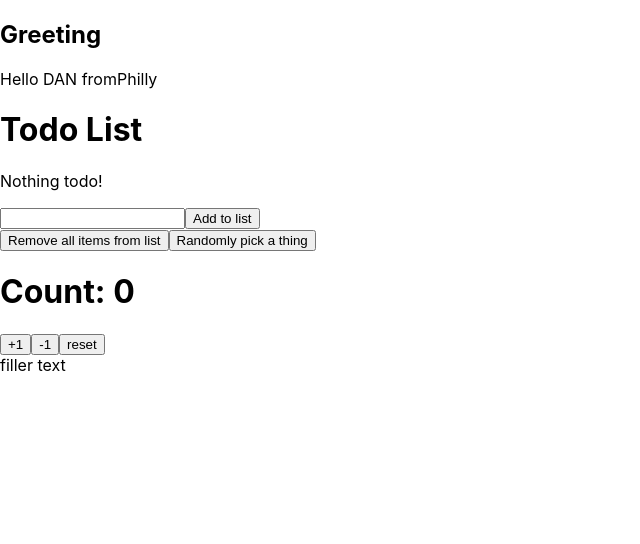
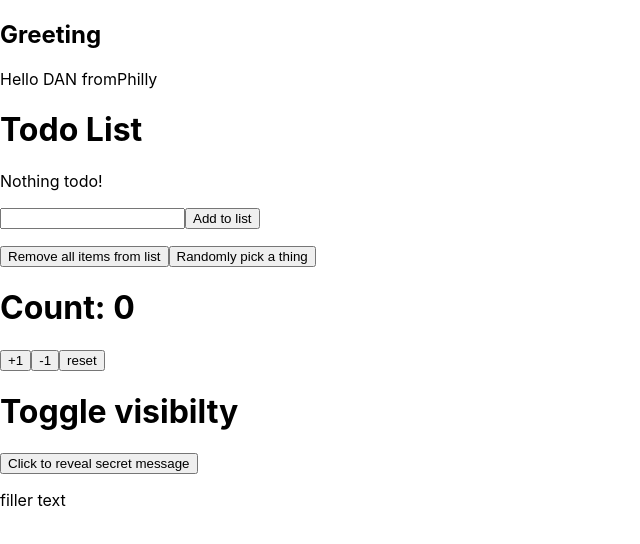
Before and after one commit to danMulvihill/React_reveiw, a React (Create React App) app: page / in a window 1280 px wide. Shown: the top 544 px of the page, without its empty margins (0-640 px from the left). Built offline with nearby package versions, Linux system fonts and the light colour scheme.

Commit message:
Added toggle button

```diff
--- a/src/index.js
+++ b/src/index.js
@@ -56,6 +56,13 @@ const reset = () => {
     renderApp();
 }
 
+//toggle
+let vis = true;
+const ToggleVis = () => {
+    if(vis == true) vis = false
+    else vis = true;
+    renderApp();
+}
 
 
 function renderApp(){
@@ -73,14 +80,19 @@ function renderApp(){
             <input type="text" name="option" />
             <button>Add to list</button>
         </form>
-        <button onClick={removeAll}>Remove all items from list</button>
-        <button onClick={pickOne}>Randomly pick a thing</button>
-
+        <p>
+            <button onClick={removeAll}>Remove all items from list</button>
+            <button onClick={pickOne}>Randomly pick a thing</button>
+        </p>
 
          <h1>Count: {count}</h1>
         <button onClick={addOne}>+1</button>
         <button onClick={minusOne}>-1</button>
         <button onClick={reset}>reset</button>
+
+        <h1>Toggle visibilty</h1>
+        <button onClick={ToggleVis}>Click to {vis?"reveal":"hide"} secret message</button>
+        <p>{vis?"":"Be sure to drink your Olvatine"}</p>
     </div>;
 
     ReactDOM.render(template, document.getElementById('root'));
```
